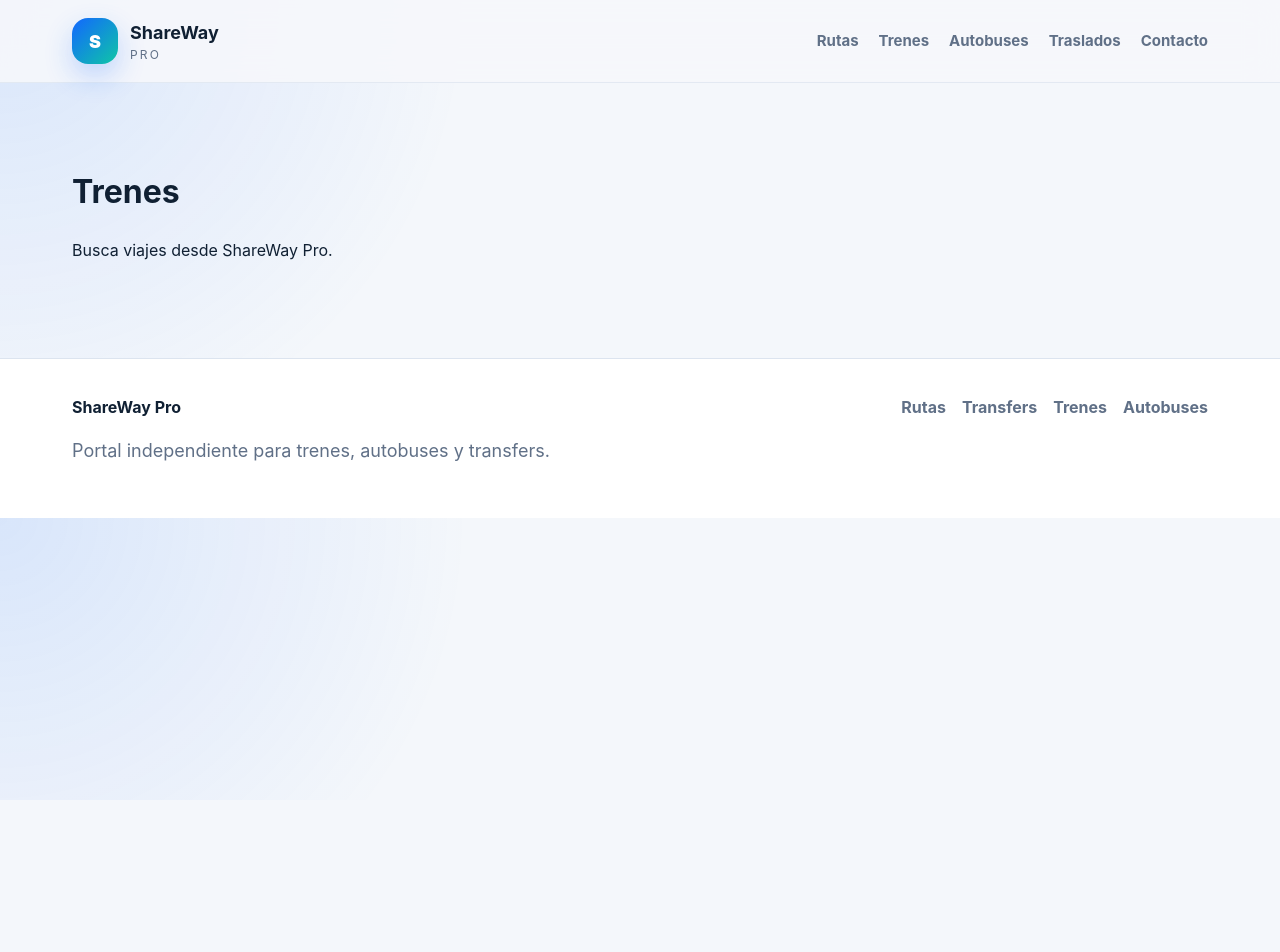
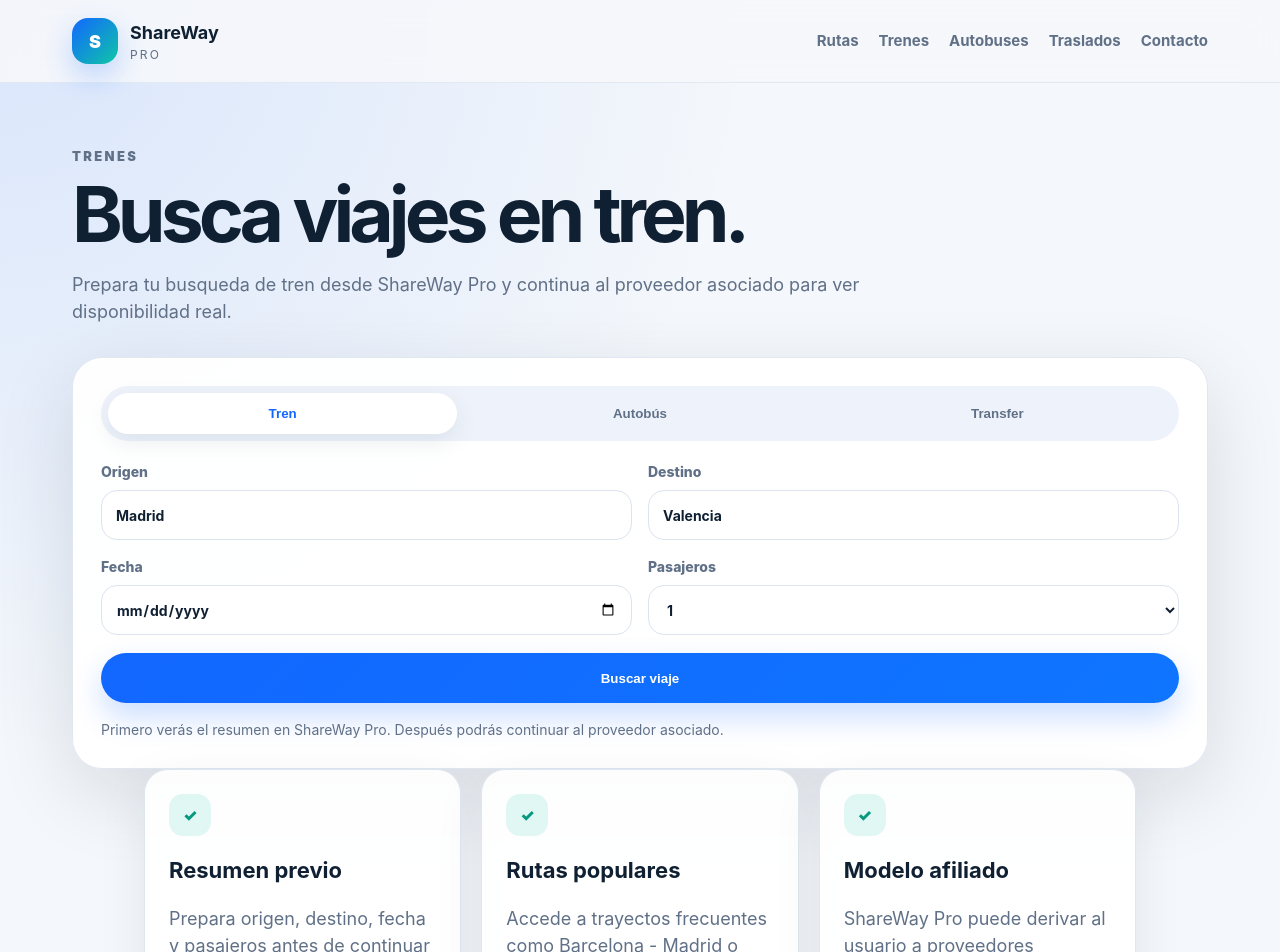
Before and after one commit to fuadel21/shareway-pro, a Next.js app: page /trenes in a window 1280 px wide. Shown: the top 952 px of the page. Before the commit the page ends 800 px from the top, so only its background shows below. Built offline with nearby package versions, Linux system fonts and the light colour scheme; no server answers.

Commit message:
improve trains page

```diff
--- a/pages/trenes.tsx
+++ b/pages/trenes.tsx
@@ -1,3 +1,51 @@
+import Head from 'next/head';
+import SearchForm from '@/components/SearchForm';
+
+const trainBenefits = [
+  ['Resumen previo', 'Prepara origen, destino, fecha y pasajeros antes de continuar al proveedor asociado.'],
+  ['Rutas populares', 'Accede a trayectos frecuentes como Barcelona - Madrid o Madrid - Valencia.'],
+  ['Modelo afiliado', 'ShareWay Pro puede derivar al usuario a proveedores externos para horarios y precios reales.']
+];
+
 export default function TrenesPage() {
-  return <main className="page-wrap"><h1>Trenes</h1><p>Busca viajes desde ShareWay Pro.</p></main>;
+  return (
+    <>
+      <Head>
+        <title>Trenes | ShareWay Pro</title>
+        <meta name="description" content="Busca viajes en tren desde ShareWay Pro y continua al proveedor asociado para consultar horarios, precios y disponibilidad." />
+        <link rel="canonical" href="https://shareway.pro/trenes" />
+      </Head>
+      <main className="page-wrap mode-page">
+        <section className="page-hero">
+          <p className="eyebrow">Trenes</p>
+          <h1>Busca viajes en tren.</h1>
+          <p>Prepara tu busqueda de tren desde ShareWay Pro y continua al proveedor asociado para ver disponibilidad real.</p>
+        </section>
+
+        <section className="mode-search-section">
+          <SearchForm defaultMode="tren" />
+        </section>
+
+        <section className="features pro-features mode-features">
+          {trainBenefits.map(([title, description]) => (
+            <article className="feature-card" key={title}>
+              <div className="feature-icon">✓</div>
+              <h3>{title}</h3>
+              <p>{description}</p>
+            </article>
+          ))}
+        </section>
+
+        <section className="cta-section">
+          <p className="eyebrow">Rutas</p>
+          <h2>Consulta rutas populares en tren y bus.</h2>
+          <p>Las rutas SEO ayudan a encontrar trayectos concretos y preparar la busqueda mas rapido.</p>
+          <div className="hero-actions center-actions">
+            <a className="primary-link" href="/rutas">Ver rutas</a>
+            <a className="secondary-link" href="/#buscar">Volver al buscador</a>
+          </div>
+        </section>
+      </main>
+    </>
+  );
 }
```
